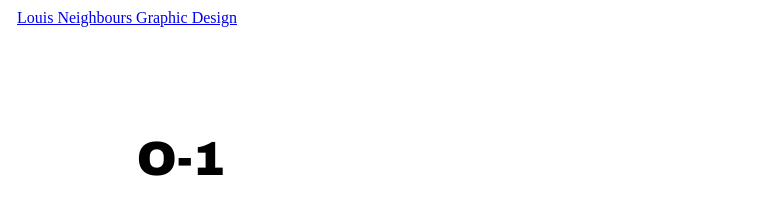
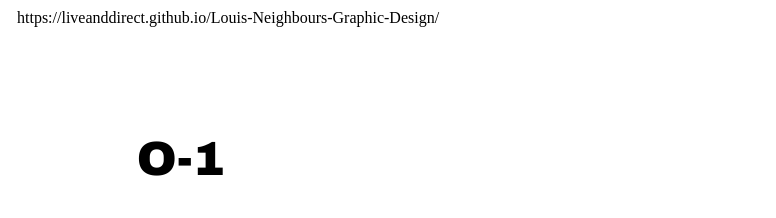
Before and after one commit to liveanddirect/Louis-Neighbours-0-1, a plain HTML site: page index.html in a window 1280 px wide. Shown: the top 218 px of the page, without its empty margins (0-776 px from the left). Drawn offline with Linux system fonts and the light colour scheme.

Commit message:
Update index.html

```diff
--- a/index.html
+++ b/index.html
@@ -16,7 +16,7 @@
 <div style="position:relative;margin-top:0px;height:20px;background:white;border:1px solid white;width:1400;">
 <font face = "VCR OSD Mono" size = "3.5" color = "black" >
 
-&nbsp <a href="https://liveanddirect.github.io/Louis-Neighbours-Graphic-Design/">Louis Neighbours Graphic Design</a> <br><br><br><br><br><br><br><br><br><br><br><br><br><br><br>
+&nbsp https://liveanddirect.github.io/Louis-Neighbours-Graphic-Design/ <br><br><br><br><br><br><br><br><br><br><br><br><br><br><br>
 
 &nbsp &nbsp &nbsp &nbsp &nbsp &nbsp &nbsp &nbsp &nbsp &nbsp &nbsp &nbsp &nbsp &nbsp &nbsp &nbsp &nbsp &nbsp &nbsp &nbsp &nbsp &nbsp &nbsp &nbsp &nbsp &nbsp &nbsp &nbsp &nbsp &nbsp &nbsp &nbsp &nbsp &nbsp &nbsp &nbsp &nbsp &nbsp &nbsp &nbsp &nbsp &nbsp &nbsp &nbsp &nbsp &nbsp
 19/11/21 <br><br>
```
